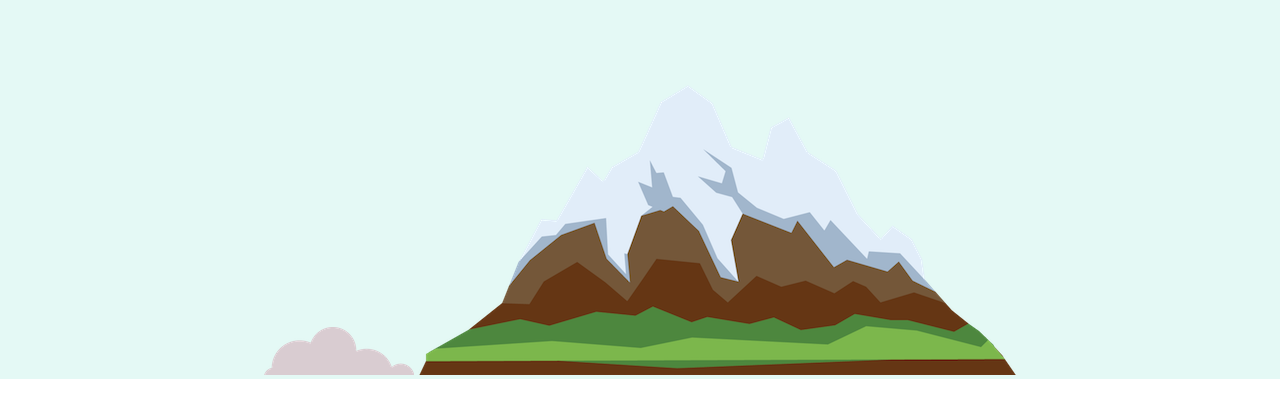
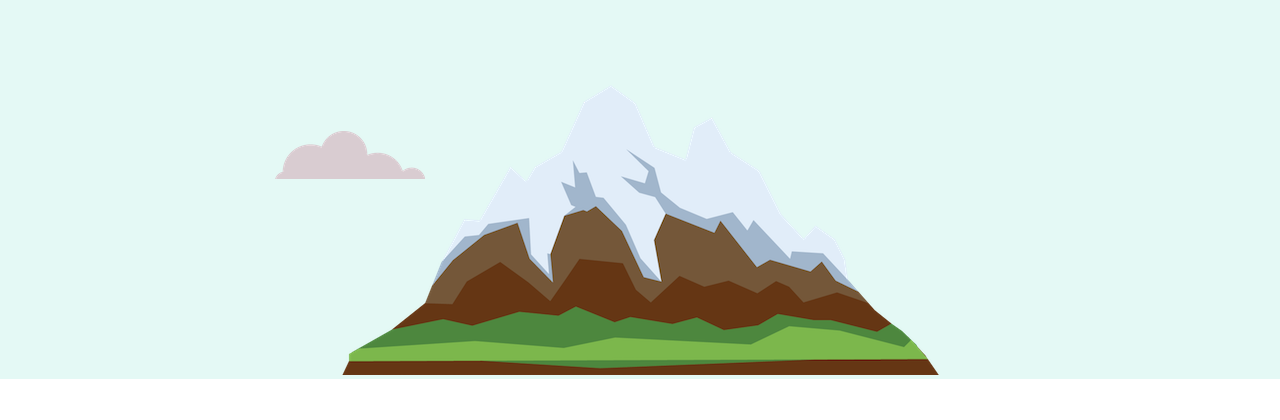
Before and after one commit to erayala15/cs-css, a plain HTML site: page index.html in a window 1280 px wide. Shown: the part 380-800 px from the top of the page. Drawn offline with Linux system fonts and the light colour scheme.

Commit message:
Add files via upload

```diff
--- a/css/styles.css
+++ b/css/styles.css
@@ -68,9 +68,9 @@ hr {
 }
 
 .bottom-cloud {
-  postion: absolute;
-  left: 250px;
-  bottom: 300px;
+  position: absolute;
+  left: 275px;
+  bottom: 200px;
 }
 
 .top-cloud {
```
